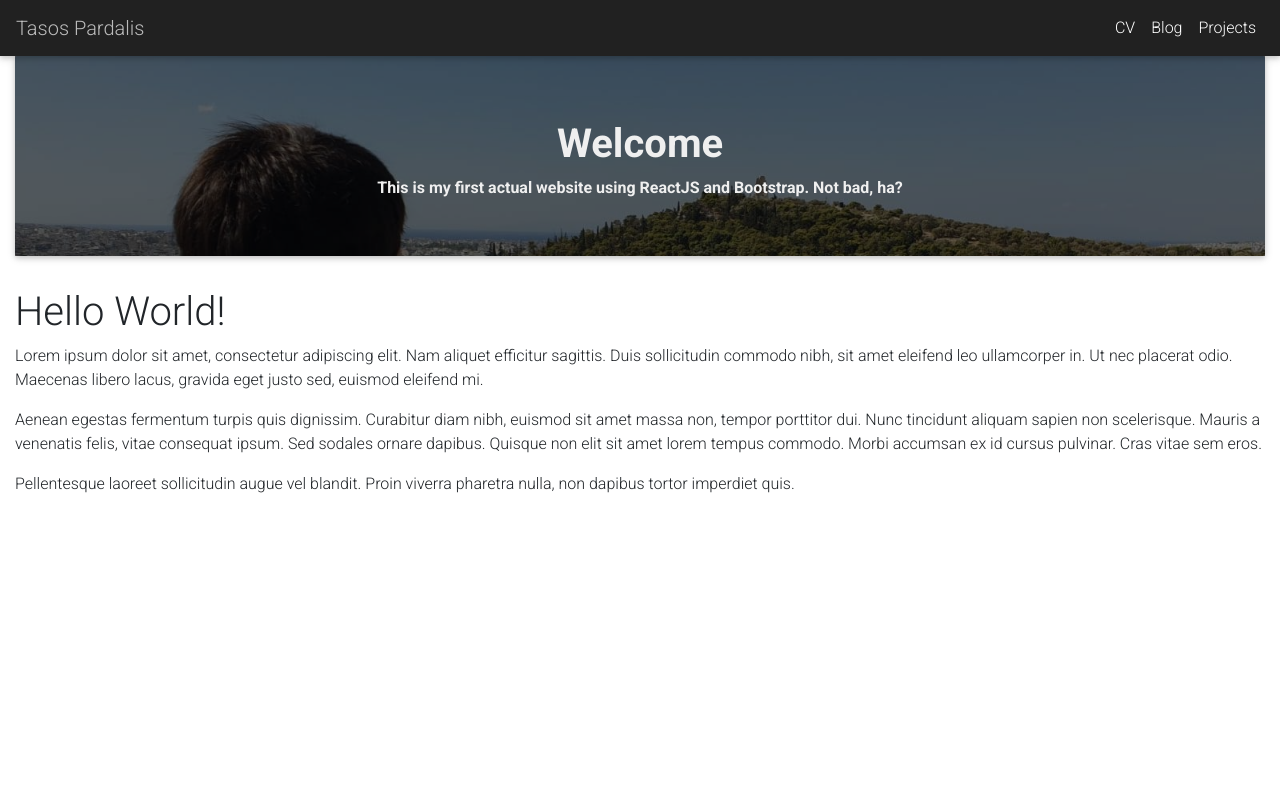
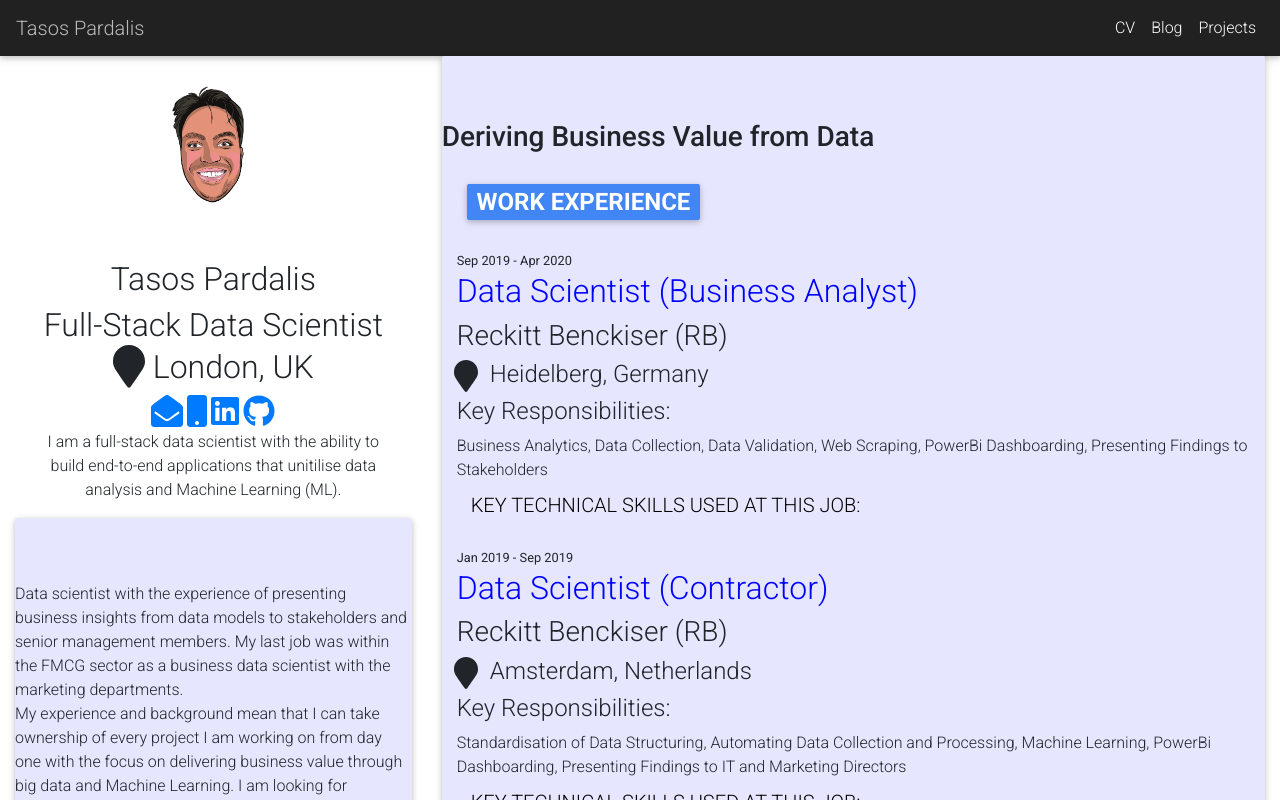
Before and after one commit to tdalis/basic_react_app, a React (Create React App) app: page / in a window 1280 px wide. Shown: the top 800 px of the page. Built offline with nearby package versions, Linux system fonts and the light colour scheme.

Commit message:
Fixed the route for the first page to be resume

```diff
--- a/src/App.js
+++ b/src/App.js
@@ -20,9 +20,9 @@
       <Layout>
         <BrowserRouter>
           <Switch>
-            <Route exact path="/" component={Home} />
+            <Route exact path="/" component={Resume} />
             <Route path="/resume" component={Resume} />
-            <Route path="/contact" component={Contact} />
+            {/* <Route path="/contact" component={Contact} /> */}
             <Route path="/projects" component={Projects} />
           </Switch>
         </BrowserRouter>
```
